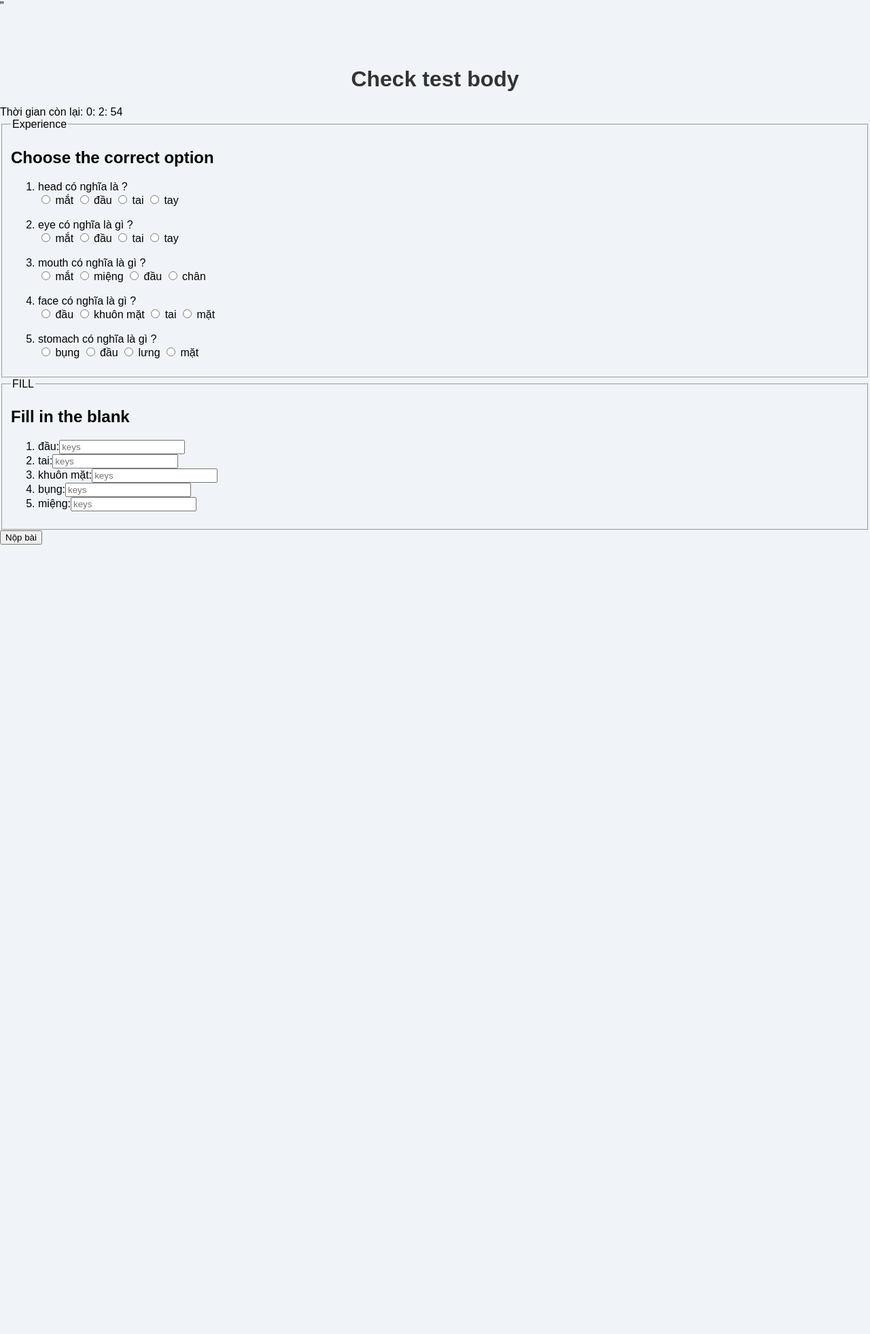
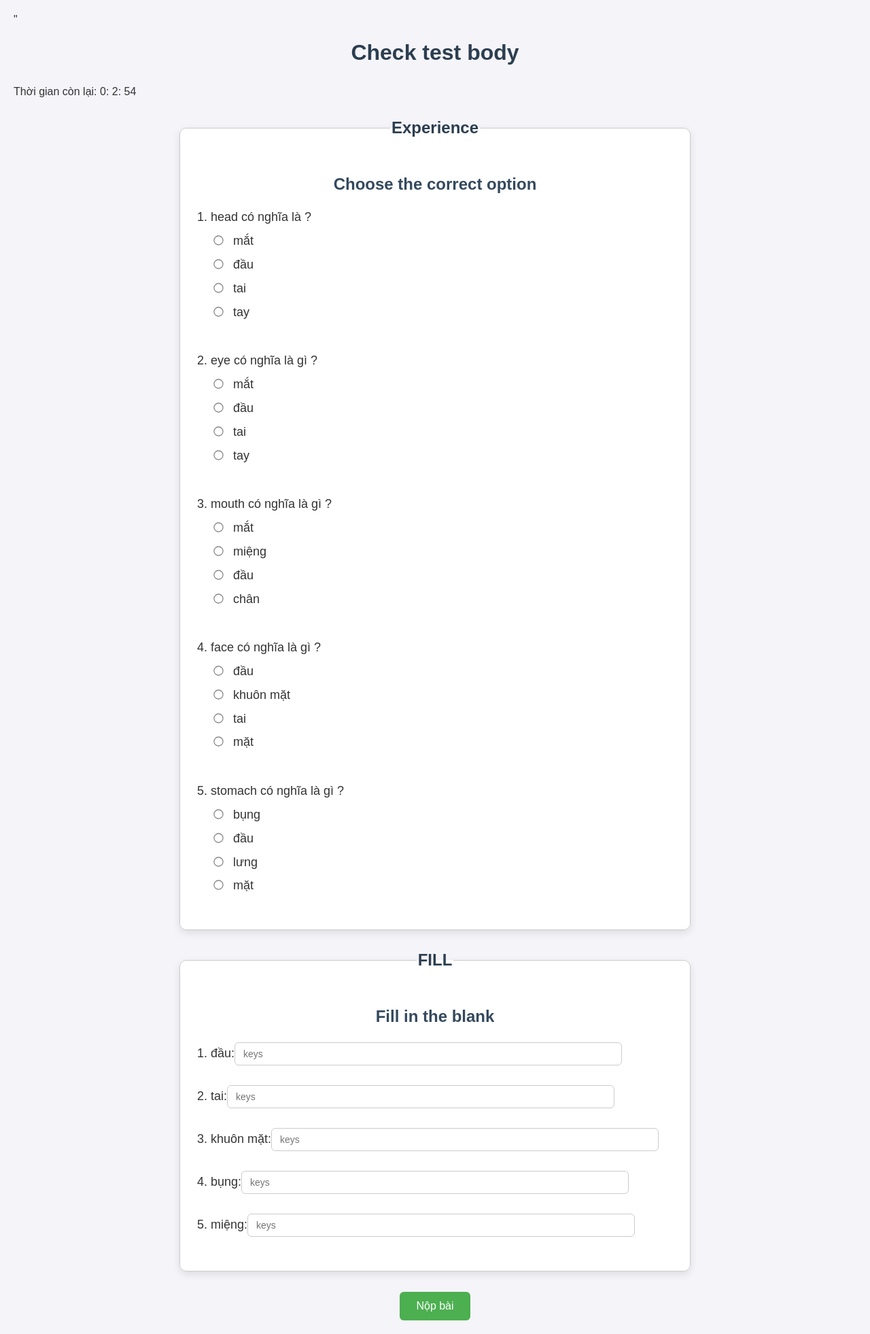
Before and after one commit to boybg98/demo-web-nckh, a PHP site: page /test1.html in a window 1280 px wide. Shown: the whole page at 68% size. Before the commit the page ends 801 px from the top, so only its background shows below. Run offline with PHP 8.4, Linux system fonts and the light colour scheme.

Commit message:
update font

```diff
--- a/fonttest.css
+++ b/fonttest.css
@@ -1,54 +1,102 @@
-html{
+html {
   scroll-behavior: smooth;
 }
+
 body {
   font-family: Arial, sans-serif;
   background-color: #f4f4f9;
   color: #333;
-  margin: 20px;
+  margin: 0;
+  padding: 20px;
 }
 
 h1 {
   text-align: center;
-  color: #444;
+  color: #2c3e50;
+  margin-bottom: 30px;
+  font-size: 2rem;
+}
+h2 {
+  color: #34495e;
+  margin-top: 20px;
+  font-size: 1.5rem;
+  text-align: center;
+}
+fieldset {
+  border: 1px solid #ccc;
+  border-radius: 10px;
+  padding: 25px;
+  background-color: #fff;
+  max-width: 700px;
+  margin: 30px auto;
+  box-shadow: 0 4px 12px rgba(0, 0, 0, 0.1);
 }
 
-fieldset {
-  border: 1px solid #ccc;
-  border-radius: 8px;
-  padding: 20px;
-  background-color: #fff;
-  max-width: 600px;
-  margin: 0 auto;
-  box-shadow: 0 0 10px rgba(0,0,0,0.05);
+legend {
+  font-size: 1.5em;
+  font-weight: bold;
+  color: #2c3e50;
+  margin-bottom: 10px;
+  text-align: center;
 }
-legend {
-  font-size: 1.2em;
-  font-weight: bold;
-}
+
 ol {
   padding-left: 20px;
+  text-align: left;
 }
+
 li {
-  margin-bottom: 20px;
+  margin-bottom: 25px;
+  line-height: 1.6;
+  font-size: 18px;
 }
+
 label {
   display: block;
-  margin: 5px 0;
+  margin: 6px 0;
   cursor: pointer;
+  transition: color 0.3s ease;
+  font-size: 18px;
 }
+
+label:hover {
+  color: #4CAF50;
+}
+
 input[type="radio"] {
   margin-right: 10px;
+  transform: scale(1.1);
 }
+
+input[type="text"] {
+  padding: 8px 12px;
+  border-radius: 6px;
+  border: 1px solid #ccc;
+  font-size: 14px;
+  width: 80%;
+  margin-top: 4px;
+  transition: border-color 0.3s ease;
+}
+
+input[type="text"]:focus {
+  border-color: #4CAF50;
+  outline: none;
+}
+
 button {
   background-color: #4CAF50;
   color: white;
-  padding: 10px 18px;
+  padding: 12px 24px;
   border: none;
-  border-radius: 4px;
+  border-radius: 6px;
   cursor: pointer;
   font-size: 16px;
+  margin-top: 20px;
+  display: block;
+  margin-left: auto;
+  margin-right: auto;
 }
+
 button:hover {
   background-color: #45a049;
 }
--- a/main.css
+++ b/main.css
@@ -113,6 +113,7 @@ html{
       background-image: linear-gradient(0, #71cf6a, rgb(154, 221, 216));
       list-style: none;
       justify-content: center;
+
     }
     .bar-id{
       display: inline-block;
--- a/test1.html
+++ b/test1.html
@@ -4,7 +4,7 @@
        <title>Check body</title>
        <meta name="viewport" content="width=device-width, initial-scale=1.0">"
        <meta charset="UTF-8">
-       <link rel ="stylesheet" href="main.css">
+       <link rel ="stylesheet" href="fonttest.css">
        <script src="main.js" defer></script>
     </head>
     <body>
```
